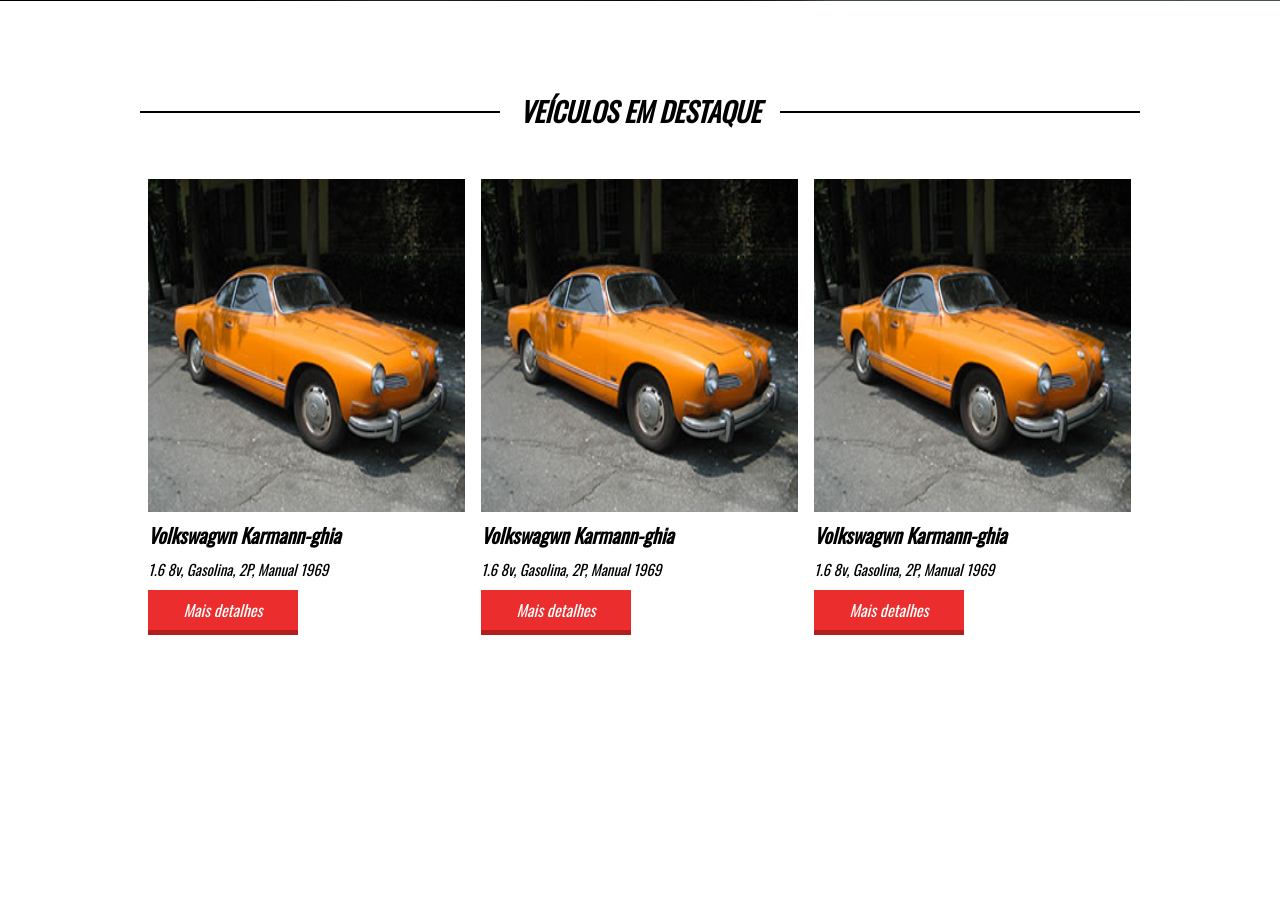
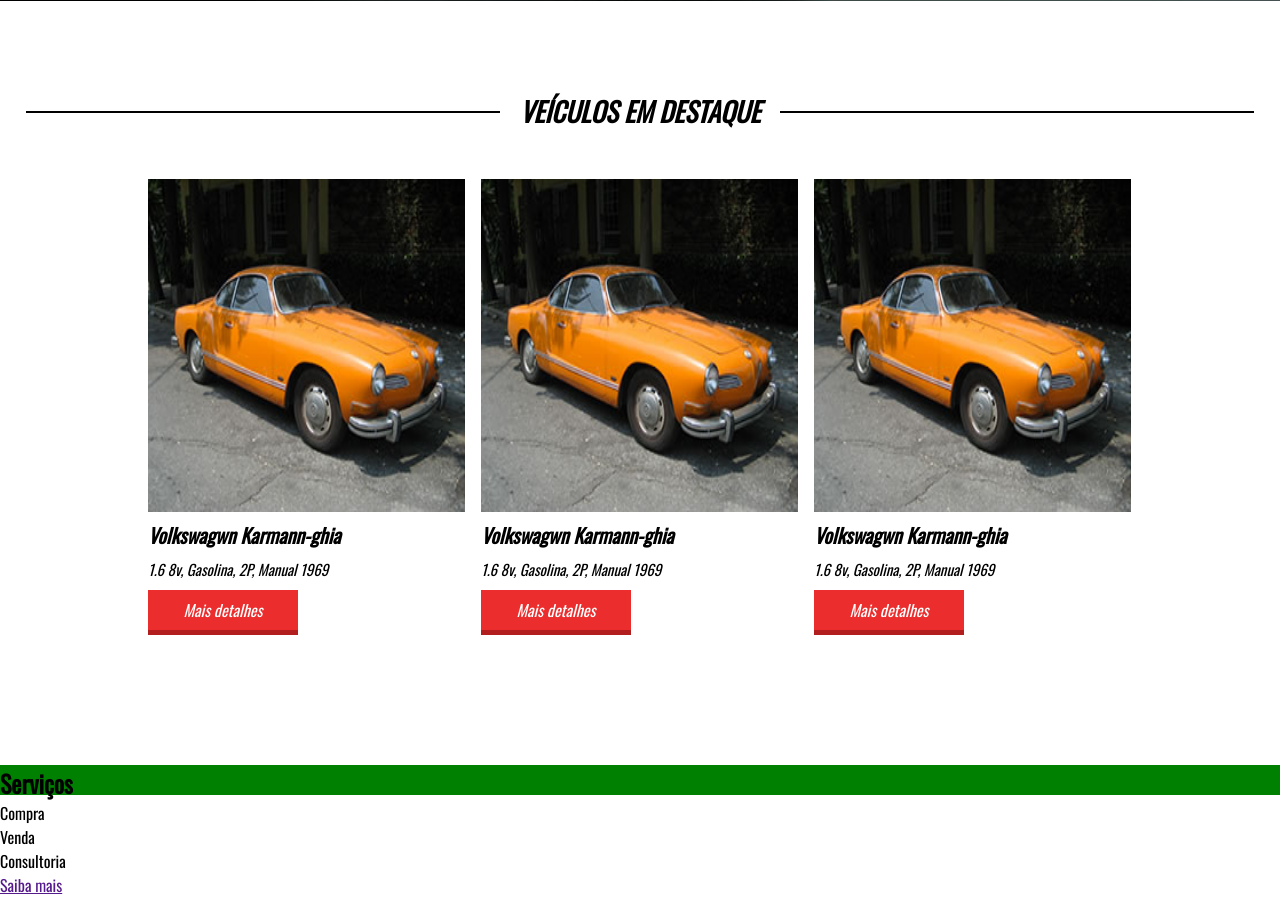
Before and after one commit to david-augusto/Curso-WebMaster-Projetos, a PHP site: page / in a window 1280 px wide. Shown: the part 779-1676 px from the top of the page. Before the commit the page ends 1414 px from the top, so only its background shows below. Run offline with PHP 8.4, Linux system fonts and the light colour scheme.

Commit message:
atualizando
atualizando

```diff
--- a/Projeto_05_Landing_Page/css/style.css
+++ b/Projeto_05_Landing_Page/css/style.css
@@ -11,7 +11,7 @@ html, body{
 
 .container{
     width: 100%;
-    max-width: 1280px;
+    max-width: 1400px;
     margin: 0 auto;
 }
 
@@ -146,7 +146,7 @@ section.veiculos-destaque .container{
 }
 
 .line-titulo{
-    max-width: 1000px;
+    max-width: 1400px;
     margin: 0 auto;
     position: relative;
     text-align: center;
@@ -214,6 +214,11 @@ section.veiculos-destaque .line-titulo h2{
     border-bottom: 5px solid #B21E1E;
 }
 
+section.servicos-descricao{
+    width: 100%;
+    height: 30px;
+    background-color: green;
+}
 
 @media screen and (max-width: 1400px){
     section.banner{
--- a/Projeto_05_Landing_Page/index.html
+++ b/Projeto_05_Landing_Page/index.html
@@ -94,5 +94,19 @@
             <div class="clear"></div><!--clear-->
         </div><!--container-->
     </section><!--veiculos-destaque-->
+
+    <section class="servicos-descricao">
+        <div class="half1">
+            <h2>Serviços</h2>
+            <ul>
+                <li>Compra</li>
+                <li>Venda</li>
+                <li>Consultoria</li>
+            </ul>
+            <a href="">Saiba mais</a>
+        </div><!-- half1 -->
+
+        <div class="clear"></div>
+    </section><!-- servicos-descrição -->
 </body>
 </html>
```
